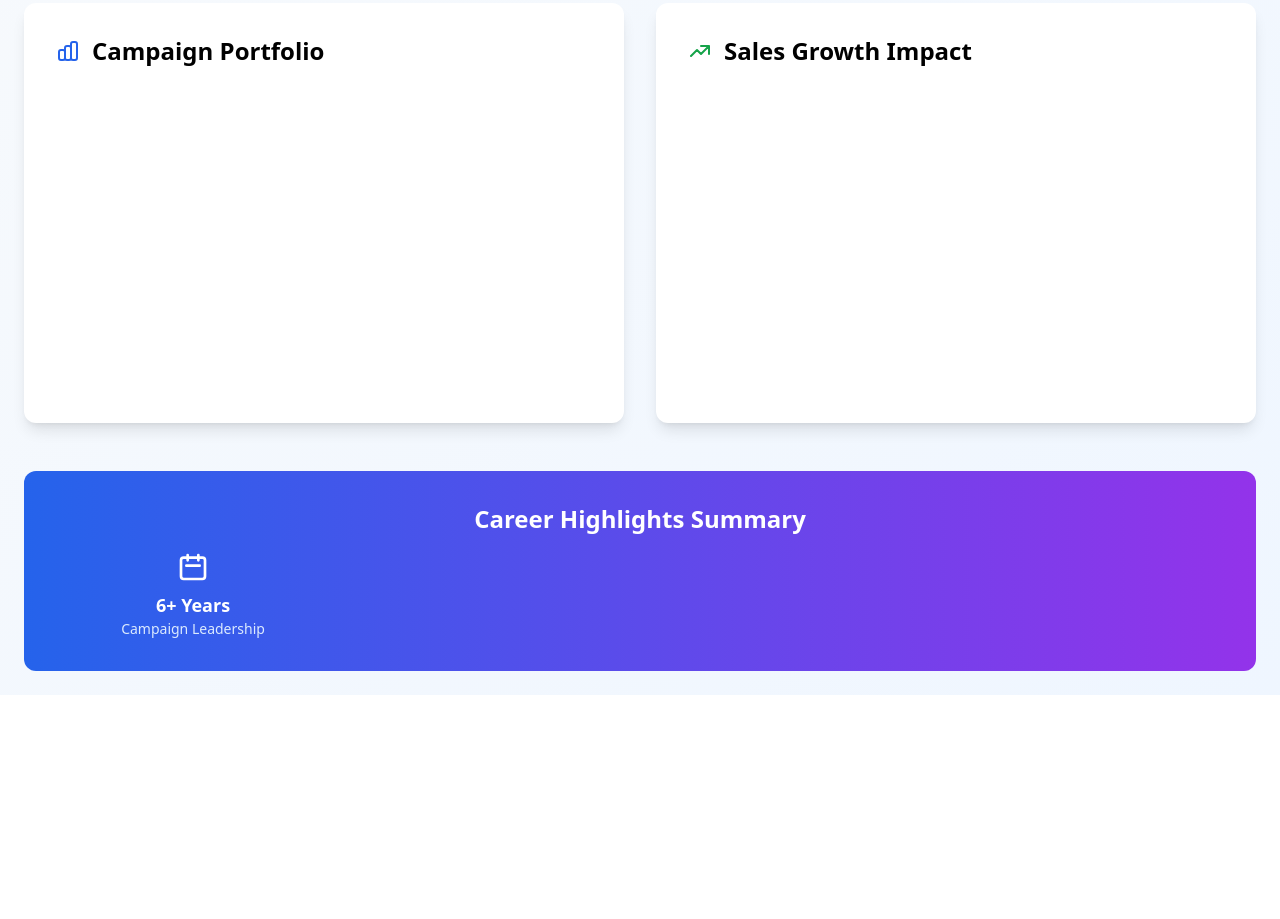
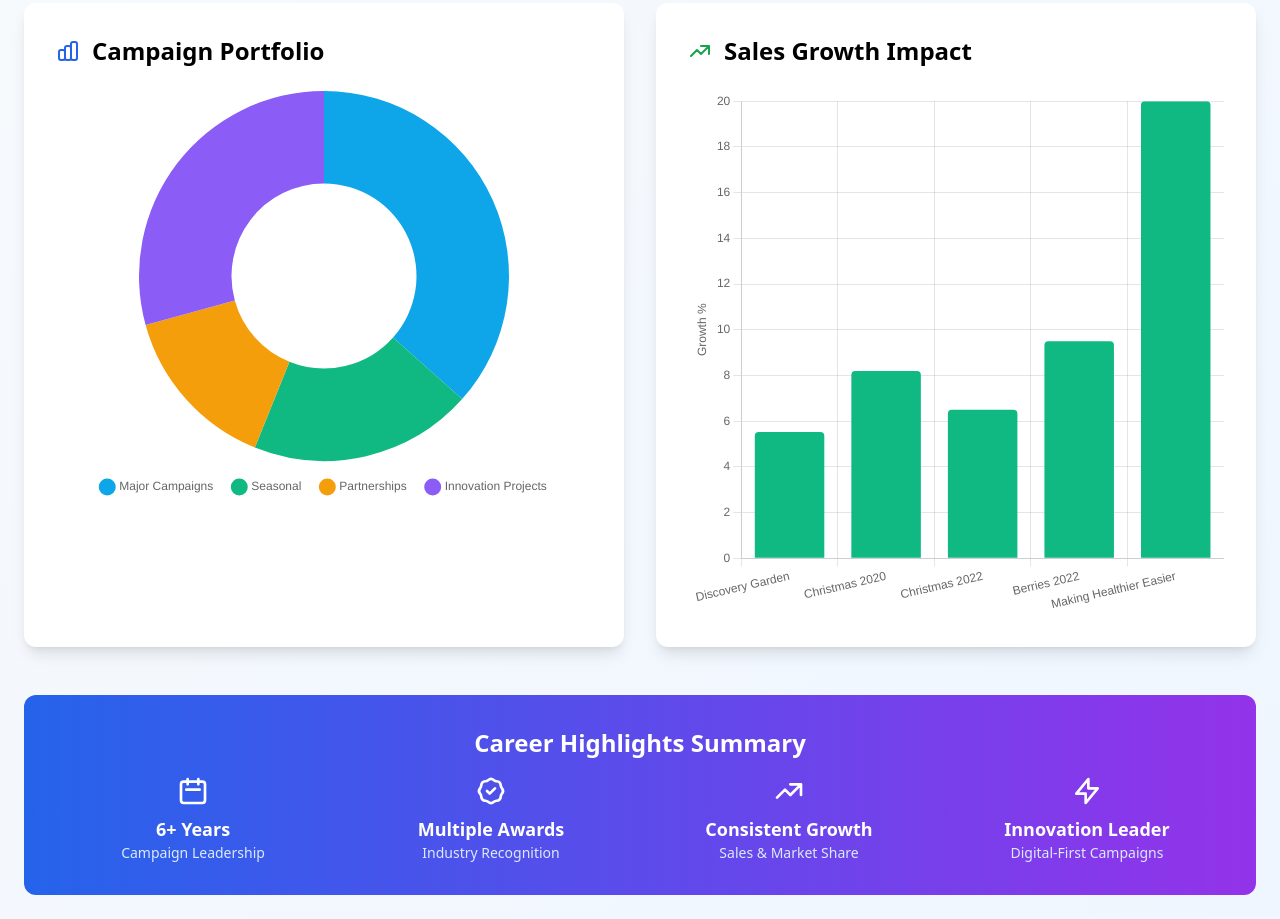
Before and after one commit to KaraLandrigan/kara-career-showcase, a plain HTML site: page index.html in a window 1280 px wide. Shown: the part 461-1380 px from the top of the page. Before the commit the page ends 1156 px from the top, so only its background shows below. Drawn offline with nearby package versions, Linux system fonts and the light colour scheme; animation ran at ten frames a second.

Commit message:
Update index.html

```diff
--- a/index.html
+++ b/index.html
@@ -389,4 +389,116 @@
                     </div>
                     <div>
                         <svg class="w-8 h-8 mx-auto mb-2" fill="none" stroke="currentColor" viewBox="0 0 24 24">
-                            <path stroke-linecap="round" stroke-linejoin="round" stroke-width="2" d="M9 12l2 2 4-4M7.835 4.697a3.42 3.42 0 001.946-.806 3.42 3.42 0 014.438 0 3.42 3.42 0 001.946.806 3.42 3.42 0 013.138 3.138 3.42 3.42 0 00.806 1.946 3.42 3.42 0 010 4.438 3.42 3.42 0 00-.806 1.946 3.42 3.42 0 01-3.138 3.138 3.42 3.42 0 00-1.946.806 3.42 3.42 0 01-4.438 0 3.42 3.42 0 00-1.946-.806 3.42 3.42 0 01-3.138-3.138 3.42 3.42 0 00-.806
+                            <path stroke-linecap="round" stroke-linejoin="round" stroke-width="2" d="M9 12l2 2 4-4M7.835 4.697a3.42 3.42 0 001.946-.806 3.42 3.42 0 014.438 0 3.42 3.42 0 001.946.806 3.42 3.42 0 013.138 3.138 3.42 3.42 0 00.806 1.946 3.42 3.42 0 010 4.438 3.42 3.42 0 00-.806 1.946 3.42 3.42 0 01-3.138 3.138 3.42 3.42 0 00-1.946.806 3.42 3.42 0 01-4.438 0 3.42 3.42 0 00-1.946-.806 3.42 3.42 0 01-3.138-3.138 3.42 3.42 0 00-.806-1.946 3.42 3.42 0 010-4.438 3.42 3.42 0 00.806-1.946 3.42 3.42 0 013.138-3.138z"></path>
+                        </svg>
+                        <div class="text-lg font-semibold">Multiple Awards</div>
+                        <div class="text-blue-100 text-sm">Industry Recognition</div>
+                    </div>
+                    <div>
+                        <svg class="w-8 h-8 mx-auto mb-2" fill="none" stroke="currentColor" viewBox="0 0 24 24">
+                            <path stroke-linecap="round" stroke-linejoin="round" stroke-width="2" d="M13 7h8m0 0v8m0-8l-8 8-4-4-6 6"></path>
+                        </svg>
+                        <div class="text-lg font-semibold">Consistent Growth</div>
+                        <div class="text-blue-100 text-sm">Sales & Market Share</div>
+                    </div>
+                    <div>
+                        <svg class="w-8 h-8 mx-auto mb-2" fill="none" stroke="currentColor" viewBox="0 0 24 24">
+                            <path stroke-linecap="round" stroke-linejoin="round" stroke-width="2" d="M13 10V3L4 14h7v7l9-11h-7z"></path>
+                        </svg>
+                        <div class="text-lg font-semibold">Innovation Leader</div>
+                        <div class="text-blue-100 text-sm">Digital-First Campaigns</div>
+                    </div>
+                </div>
+            </div>
+        </div>
+    </div>
+
+    <script>
+        // Tab functionality
+        function showTab(tabName) {
+            // Hide all content
+            const contents = document.querySelectorAll('.tab-content');
+            contents.forEach(content => content.classList.add('hidden'));
+
+            // Remove active class from all tabs
+            const tabs = document.querySelectorAll('[id$="-tab"]');
+            tabs.forEach(tab => {
+                tab.className = tab.className.replace('tab-active', 'tab-inactive');
+            });
+
+            // Show selected content and activate tab
+            document.getElementById(tabName + '-content').classList.remove('hidden');
+            document.getElementById(tabName + '-tab').className =
+                document.getElementById(tabName + '-tab').className.replace('tab-inactive', 'tab-active');
+        }
+
+        // Initialize charts when page loads
+        window.addEventListener('load', function() {
+            // Campaign Portfolio Pie Chart
+            const ctx1 = document.getElementById('campaignChart').getContext('2d');
+            new Chart(ctx1, {
+                type: 'doughnut',
+                data: {
+                    labels: ['Major Campaigns', 'Seasonal', 'Partnerships', 'Innovation Projects'],
+                    datasets: [{
+                        data: [15, 8, 6, 12],
+                        backgroundColor: ['#0ea5e9', '#10b981', '#f59e0b', '#8b5cf6'],
+                        borderWidth: 0
+                    }]
+                },
+                options: {
+                    responsive: true,
+                    maintainAspectRatio: false,
+                    plugins: {
+                        legend: {
+                            position: 'bottom',
+                            labels: {
+                                padding: 20,
+                                usePointStyle: true
+                            }
+                        }
+                    }
+                }
+            });
+
+            // Sales Growth Bar Chart
+            const ctx2 = document.getElementById('salesChart').getContext('2d');
+            new Chart(ctx2, {
+                type: 'bar',
+                data: {
+                    labels: ['Discovery Garden', 'Christmas 2020', 'Christmas 2022', 'Berries 2022', 'Making Healthier Easier'],
+                    datasets: [{
+                        label: 'Growth %',
+                        data: [5.53, 8.2, 6.5, 9.5, 20],
+                        backgroundColor: '#10b981',
+                        borderRadius: 4
+                    }]
+                },
+                options: {
+                    responsive: true,
+                    maintainAspectRatio: false,
+                    plugins: {
+                        legend: {
+                            display: false
+                        }
+                    },
+                    scales: {
+                        y: {
+                            beginAtZero: true,
+                            title: {
+                                display: true,
+                                text: 'Growth %'
+                            }
+                        },
+                        x: {
+                            ticks: {
+                                maxRotation: 45
+                            }
+                        }
+                    }
+                }
+            });
+        });
+    </script>
+</body>
+</html>
```
